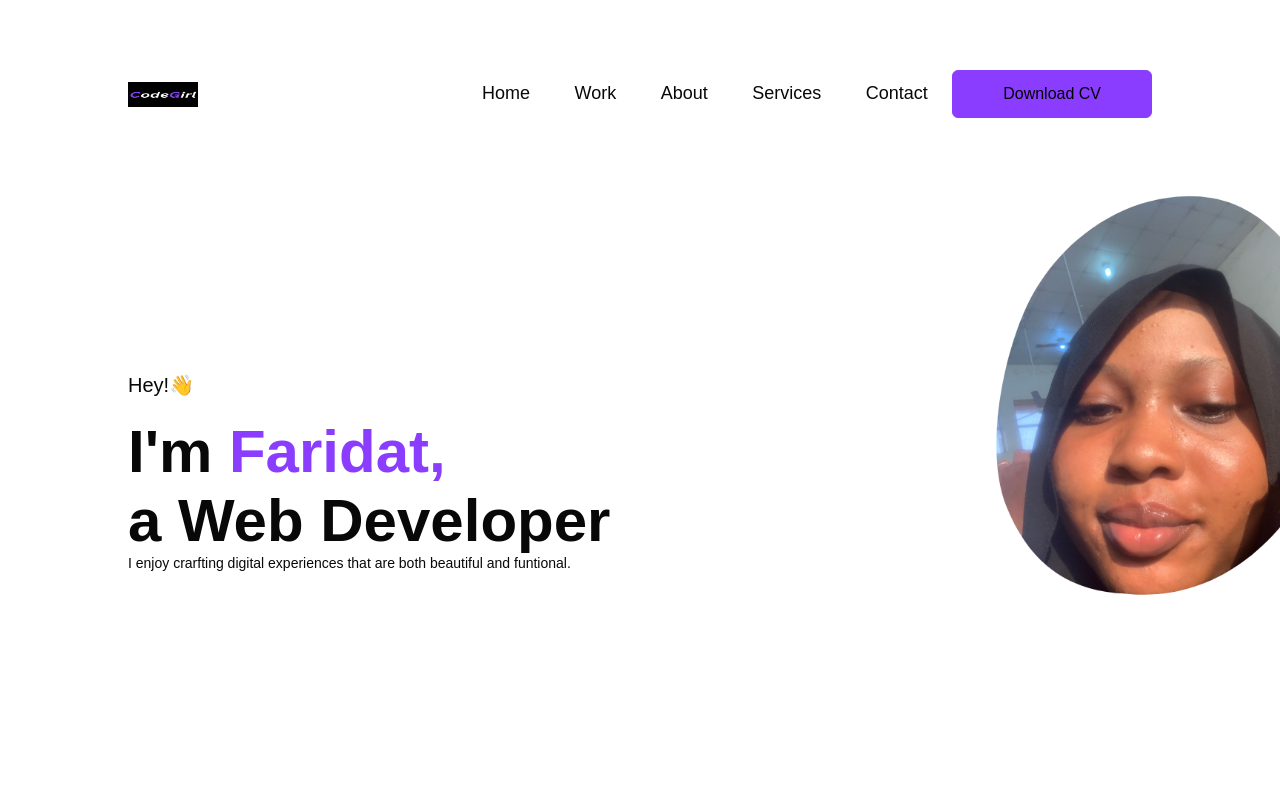
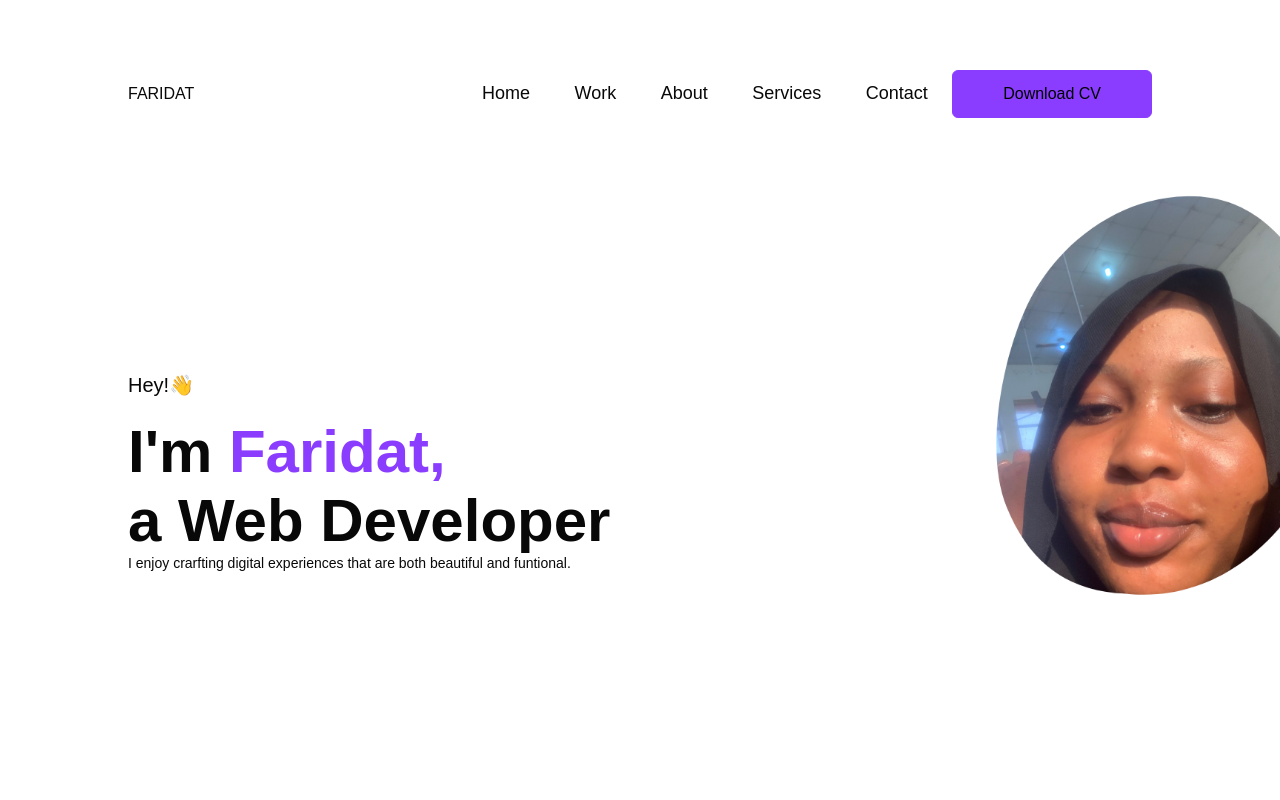
Before and after one commit to Titilayofaridat/Faridat-portfolio, a plain HTML site: page index.html in a window 1280 px wide. Shown: the top 800 px of the page. Drawn offline with Linux system fonts and the light colour scheme.

Commit message:
Add files via upload

```diff
--- a/index.html
+++ b/index.html
@@ -14,9 +14,9 @@
 
     <div class="container">
         <nav>
-          <img src="images/logo2.png" class="logo">
-            <!-- <div class="logo">FARIDAT</div>
-     -->
+          <!-- <img src="images/logo2.png" class="logo"> -->
+            <div class="logo">FARIDAT</div>
+
            <ul id="sidemenu">
             <li><a href="#header">Home</a></li>
             <li><a href="#work">Work</a></li>
@@ -173,10 +173,7 @@
             </div>
         </div>
     </div>
-    </div>
-        <a href="#" class="btn">see more</a>
 
-    </div>
 </div>
 <!-- <div class="copyright">
     <p>Copyright kevin. Made with <i class="fa-solid fa-heart"></i> by Easy Tutorials</p>
--- a/style.css
+++ b/style.css
@@ -28,10 +28,10 @@ nav{
     justify-content: space-between;
     flex-wrap: wrap;
 }
-.logo{
+/* .logo{
     width: 70px;
     height: 25px;
-}
+} */
 
 nav ul li{
     display: inline-block;
```
